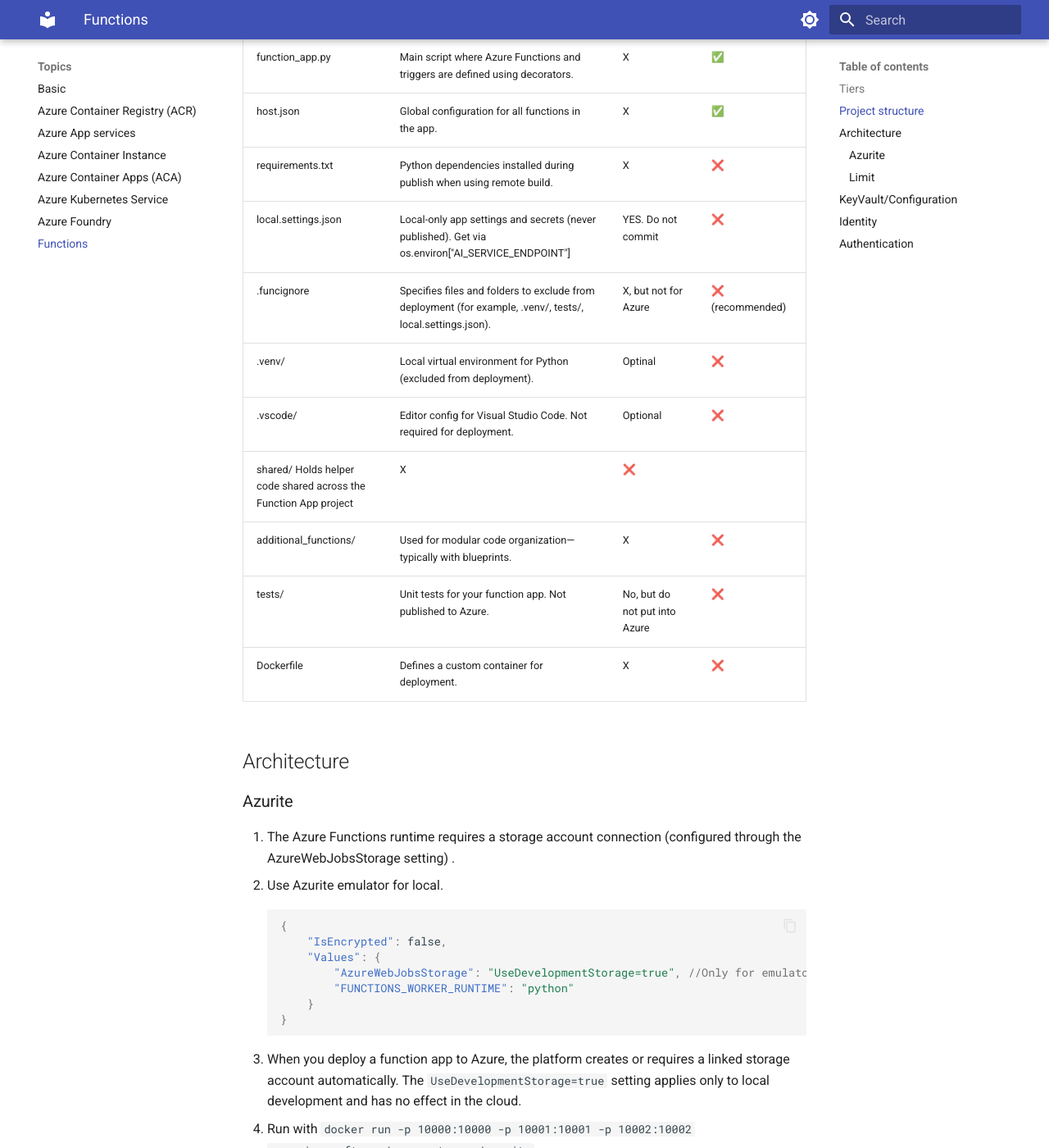
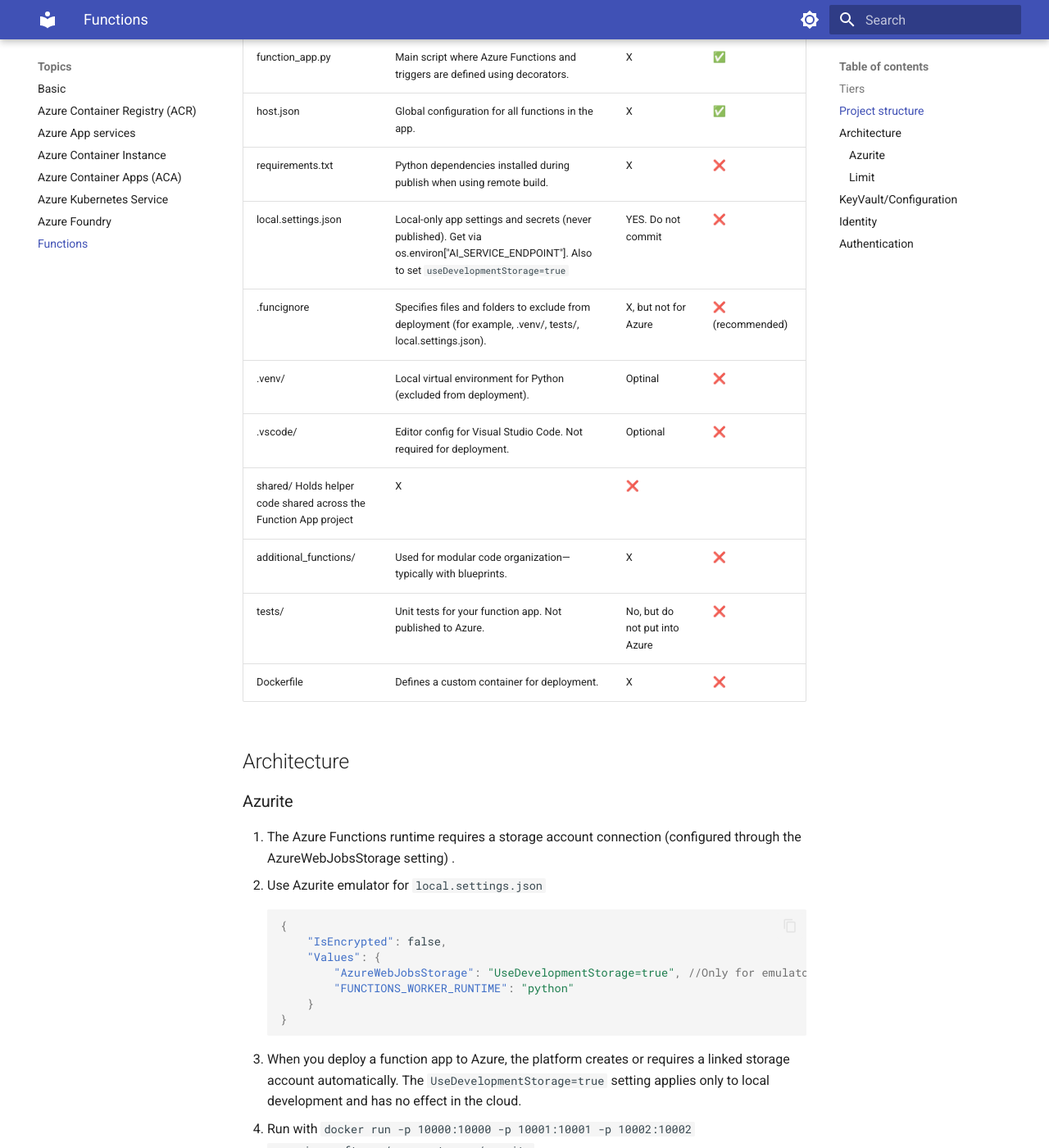
Before and after one commit to yoonghan/AI-Cloud-Developer, an MkDocs documentation site: the page built from docs/AzureFunctions.md, in a window 1280 px wide and 1400 px high, scrolled down 804 px. Shown: the whole window at 82% size. Built offline with MkDocs 1.6.1 and Material for MkDocs 9.7.7, drawn with Linux system fonts in a browser that asks for light colours.

Commit message:
Set local developmentstorage

````diff
--- a/docs/AzureFunctions.md
+++ b/docs/AzureFunctions.md
@@ -14,7 +14,7 @@
 | function_app.py | Main script where Azure Functions and triggers are defined using decorators. | X | ✅ |
 | host.json | Global configuration for all functions in the app. | X | ✅ |
 | requirements.txt | Python dependencies installed during publish when using remote build. | X | ❌ |
-| local.settings.json | Local-only app settings and secrets (never published). Get via os.environ["AI_SERVICE_ENDPOINT"] | YES. Do not commit | ❌ |
+| local.settings.json | Local-only app settings and secrets (never published). Get via os.environ["AI_SERVICE_ENDPOINT"]. Also to set `useDevelopmentStorage=true` | YES. Do not commit | ❌ |
 | .funcignore | Specifies files and folders to exclude from deployment (for example, .venv/, tests/, local.settings.json). | X, but not for Azure | ❌ (recommended) |
 | .venv/ | Local virtual environment for Python (excluded from deployment). | Optinal | ❌ |
 | .vscode/ | Editor config for Visual Studio Code. Not required for deployment. | Optional | ❌ |
@@ -27,7 +27,7 @@
 
 ### Azurite
 1. The Azure Functions runtime requires a storage account connection (configured through the AzureWebJobsStorage setting) .
-2. Use Azurite emulator for local.
+2. Use Azurite emulator for `local.settings.json`
 ```json
 {
     "IsEncrypted": false,
````
